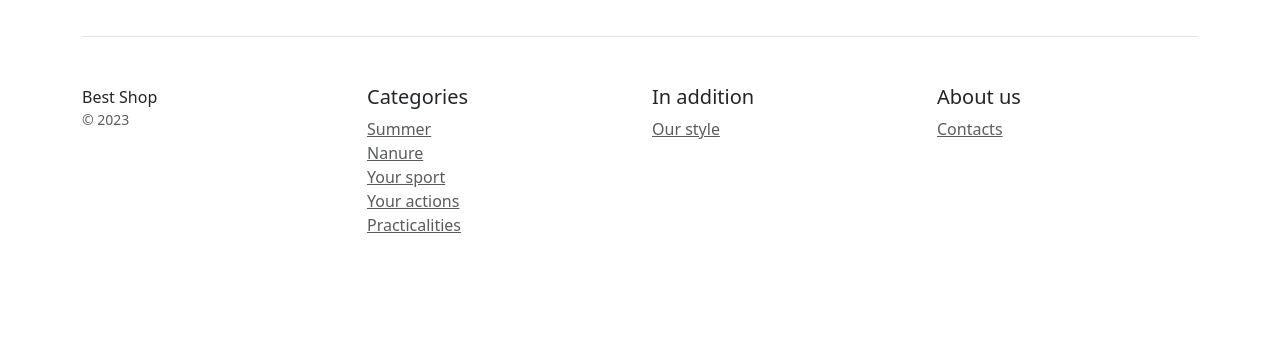
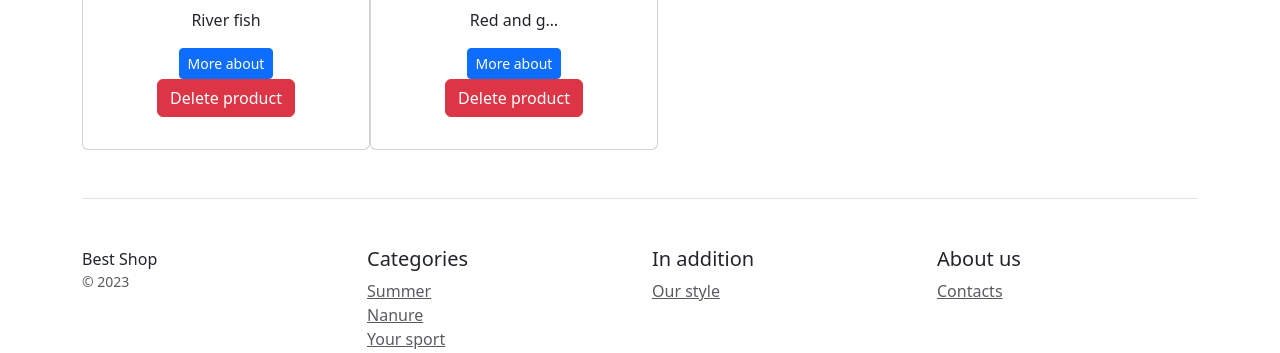
Before and after one commit to MihailBashkatov/home_work_24_24y, a Django app: page /catalog/products_list/ in a window 1280 px wide. Shown: the part 1547-1900 px from the top of the page. Before the commit the page ends 1780 px from the top, so only its background shows below. Run offline with Django 5.2, Linux system fonts and the light colour scheme; data comes from the database, SQL or seed files in the repository; some libraries are stand-ins or nearby versions.

Commit message:
Correcting product_list.html in catalog

```diff
--- a/catalog/templates/catalog/product_list.html
+++ b/catalog/templates/catalog/product_list.html
@@ -15,6 +15,7 @@
                         <h5 class="card-title">{{product.product_name}}</h5>
                         <p class="card-text">{{product.product_description|truncatechars:10}}</p>
                         <a href="{% url 'catalog:product_detail' product.pk %}" class="btn btn-sm btn-primary ml-3">More about </a>
+                        <p><a class="btn btn-danger" href="{% url 'catalog:product_delete' product.pk %}">Delete product</a></p>
                     </div>
                 </div>
             {% endfor %}
```
